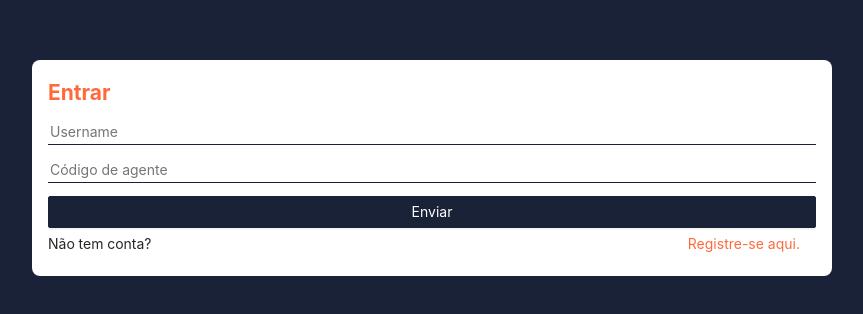
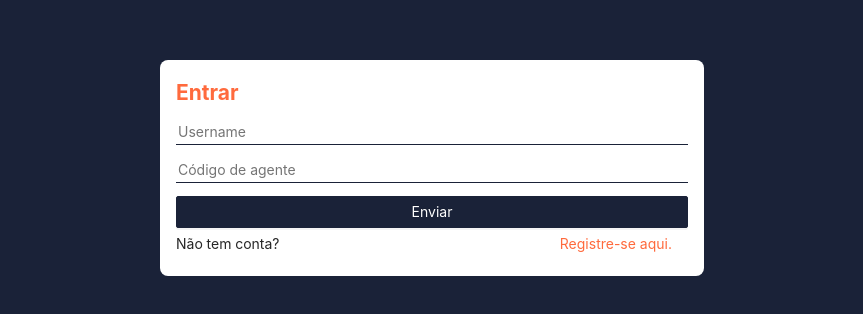
Before and after one commit to ranielsobrinho/flexqueues, a React (Create React App) app: page / in a window 1280 px wide. Shown: the part 232-546 px from the top of the page, without its empty margins (208-1071 px from the left). Built offline with nearby package versions, Linux system fonts and the light colour scheme.

Commit message:
style: change width of modal form

```diff
--- a/src/components/SignForm/index.css
+++ b/src/components/SignForm/index.css
@@ -47,6 +47,6 @@ form{
 
 @media screen and (min-width: 720px){
     form{
-        width: 60vw;
+        width: 40vw;
     }
 }
```
